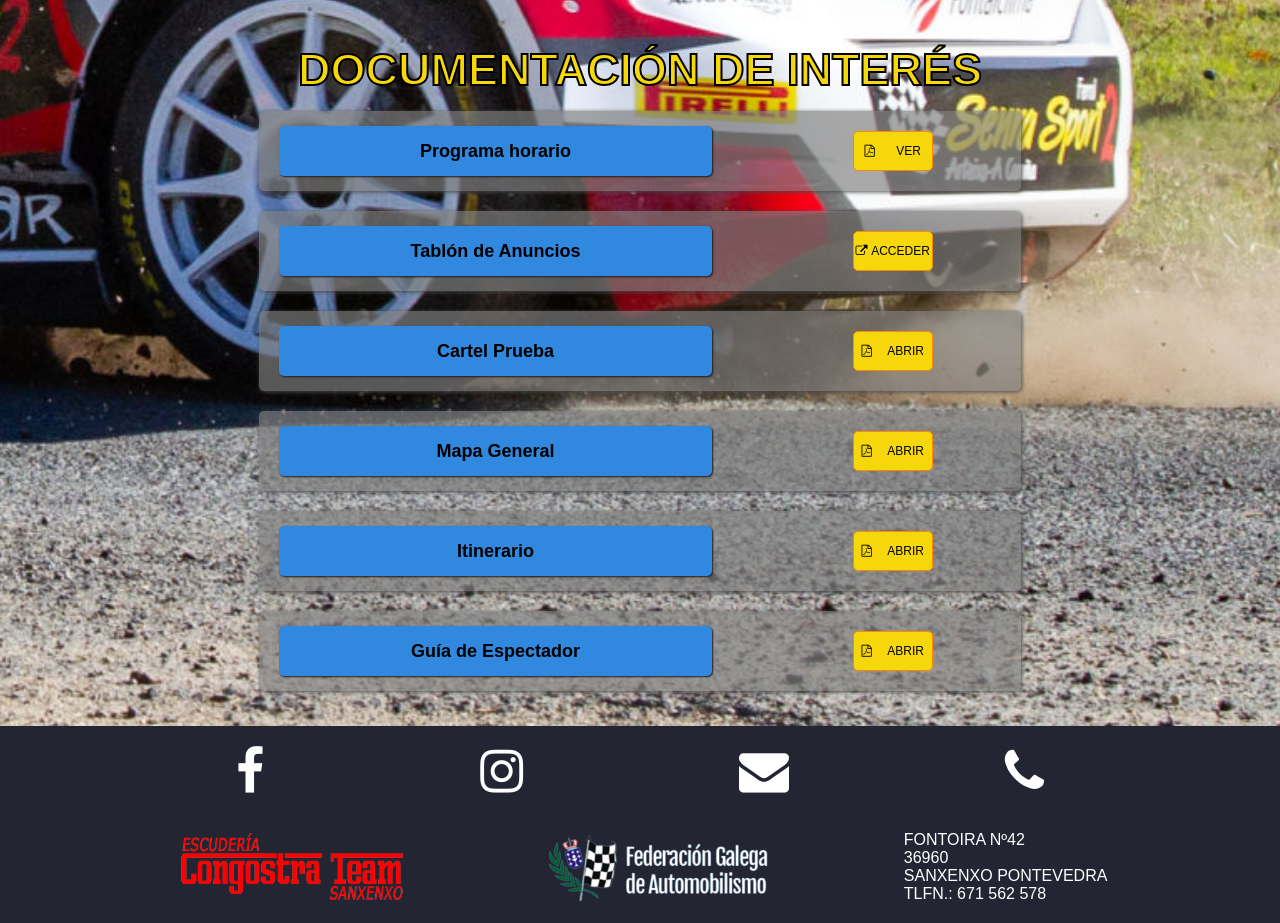
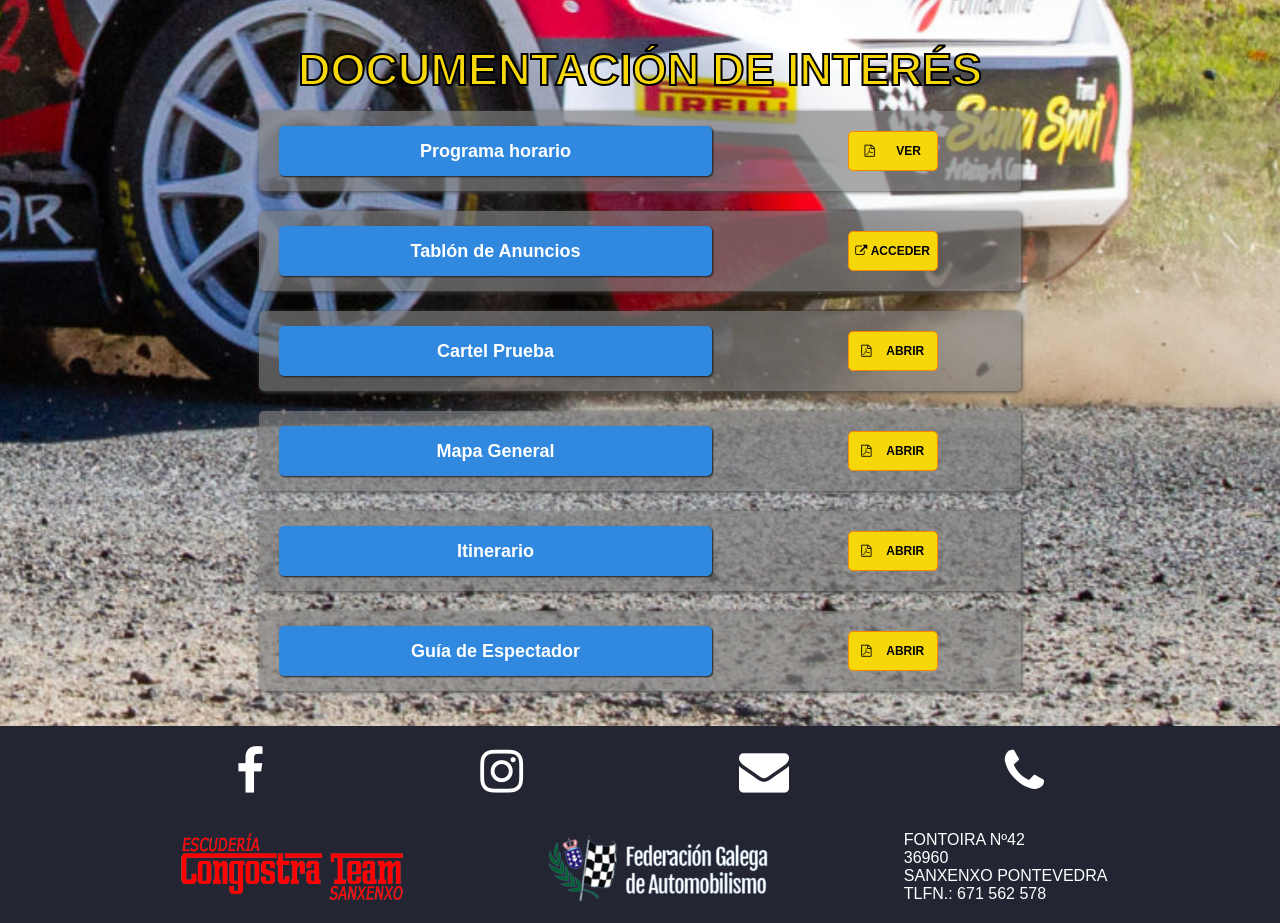
Before and after one commit to Fran-Lopez-Laperal/rallye-2023, a React (Vite) app: page /#/ in a window 1280 px wide. Shown: the part 1860-2783 px from the top of the page. Built offline with nearby package versions, Linux system fonts and the light colour scheme.

Commit message:
box-shadow cambiado

```diff
--- a/src/components/Documents/Documents.css
+++ b/src/components/Documents/Documents.css
@@ -42,6 +42,7 @@
     background-color:rgb(48, 136, 223) ;
     border-radius: 5px;
     padding: 4px;
+    color: white;
 }
 
 .documents__section__article__footer{
@@ -56,12 +57,14 @@
     background-color:rgb(246, 215, 10);
     border-radius: 5px;
     border: 0.3px solid rgb(255, 136, 0);
-    width: 80px;
+    width: 90px;
     height: 40px;
     font-size: 12px;
+    font-weight: 600;
     display: flex;
     justify-content: space-around;
     align-items: center;
+    padding: 5px;
 }
 
 
--- a/src/components/Documents/Documents.jsx
+++ b/src/components/Documents/Documents.jsx
@@ -13,7 +13,7 @@ const Documents = () => {
             <h2> Programa horario</h2>
           </header>
           <footer className='documents__section__article__footer'>
-              <button><i class="fa fa-file-pdf-o" aria-hidden="true"></i>VER</button>
+            <button><i class="fa fa-file-pdf-o" aria-hidden="true"></i> <p>VER</p></button>
           </footer>
         </article>
 
@@ -22,7 +22,7 @@ const Documents = () => {
             <h2> Tablón de Anuncios</h2>
           </header>
           <footer className='documents__section__article__footer'>
-              <button><i class="fa fa-external-link" aria-hidden="true"></i>ACCEDER</button>
+            <button><i class="fa fa-external-link" aria-hidden="true"></i> <p>ACCEDER</p></button>
           </footer>
         </article>
 
@@ -31,7 +31,7 @@ const Documents = () => {
             <h2> Cartel Prueba</h2>
           </header>
           <footer className='documents__section__article__footer'>
-              <button><i class="fa fa-file-pdf-o" aria-hidden="true"></i> ABRIR</button>
+            <button><i class="fa fa-file-pdf-o" aria-hidden="true"></i> <p>ABRIR</p></button>
           </footer>
         </article>
 
@@ -40,7 +40,7 @@ const Documents = () => {
             <h2> Mapa General</h2>
           </header>
           <footer className='documents__section__article__footer'>
-              <button><i class="fa fa-file-pdf-o" aria-hidden="true"></i>ABRIR</button>
+            <button><i class="fa fa-file-pdf-o" aria-hidden="true"></i> <p>ABRIR</p></button>
           </footer>
         </article>
 
@@ -49,7 +49,7 @@ const Documents = () => {
             <h2> Itinerario</h2>
           </header>
           <footer className='documents__section__article__footer'>
-              <button><i class="fa fa-file-pdf-o" aria-hidden="true"></i>ABRIR</button>
+            <button><i class="fa fa-file-pdf-o" aria-hidden="true"></i> <p>ABRIR</p></button>
           </footer>
         </article>
 
@@ -58,7 +58,7 @@ const Documents = () => {
             <h2> Guía de Espectador</h2>
           </header>
           <footer className='documents__section__article__footer'>
-              <button><i class="fa fa-file-pdf-o" aria-hidden="true"></i>ABRIR</button>
+            <button><i class="fa fa-file-pdf-o" aria-hidden="true"></i><p>ABRIR</p></button>
           </footer>
         </article>
 
--- a/src/components/NavbarMovil/NavbarMovil.css
+++ b/src/components/NavbarMovil/NavbarMovil.css
@@ -4,13 +4,13 @@
   align-items: center;
   width: 100%;
   height: 80px;
-  background-color: rgb(86, 159, 255);
+  background-color: rgb(48, 136, 223);
   position: fixed;
   z-index: 10;
 }
 
 .navScroll{
-  background-color: rgba(86, 159, 255, 0.789);
+  background-color: rgba(48, 136, 223, 0.826);
 }
 
 
--- a/src/components/SectionMenuInfo/SectionMenuInfo.css
+++ b/src/components/SectionMenuInfo/SectionMenuInfo.css
@@ -128,10 +128,10 @@
 
     .sectionMenuInfo__article__section{
         padding: 15px;
-        background-color: rgba(0, 0, 0, 0.178);
+        background-color: rgba(0, 0, 0, 0.174);
         height: 100%;
         border-radius: 5px;
-        box-shadow: 3px 3px 10px rgba(0, 0, 0, 0.897);
+        box-shadow: 1px 1px 3px rgba(255, 255, 255, 0.755);
     }
 
     .title__card{
```
Lines whose indentation alone changed are shown as unchanged.
